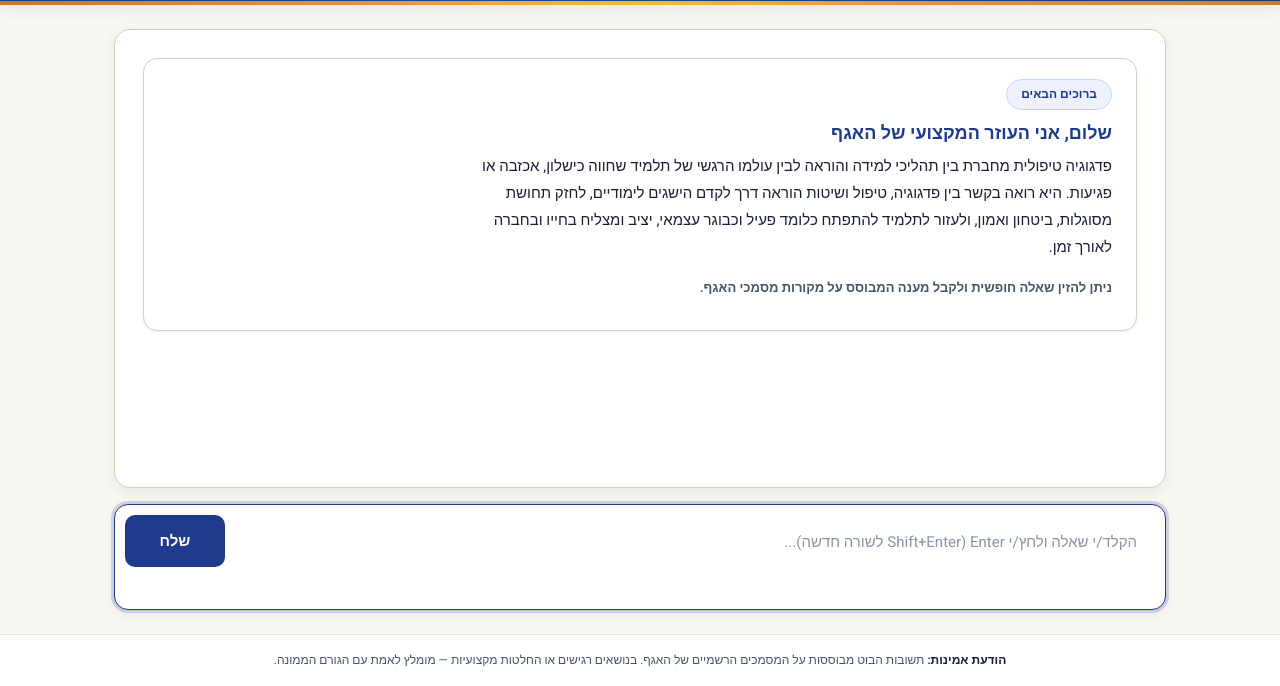
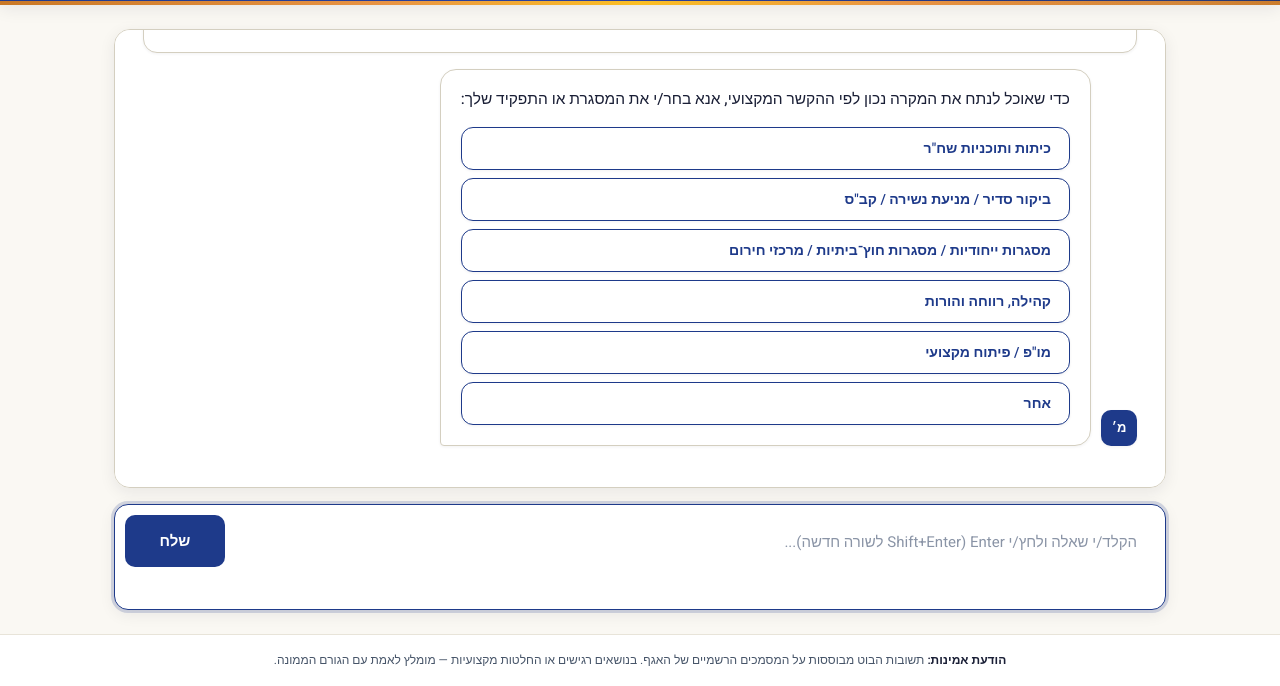
Before and after one commit to topedumail/-, a plain HTML site: page frontend/index.html in a window 1280 px wide. Shown: the part 114-800 px from the top of the page. Drawn offline with nearby package versions, Linux system fonts and the light colour scheme; no server answers; files whose address does not match are found by name.

Commit message:
Show role-selection buttons on page load
On startup (and after new conversation), the bot immediately displays
the 6 framework/role options as clickable buttons. Clicking locks all
buttons, highlights the chosen one, and sends it as a user message so
the conversation flows naturally.

Co-Authored-By: Claude Sonnet 4.6 <noreply@anthropic.com>

```diff
--- a/frontend/index.html
+++ b/frontend/index.html
@@ -710,8 +710,7 @@
         <div class="welcome-content">
           <div class="welcome-greeting">ברוכים הבאים</div>
           <h2>שלום, אני העוזר המקצועי של האגף</h2>
-          <p>פדגוגיה טיפולית מחברת בין תהליכי למידה והוראה לבין עולמו הרגשי של תלמיד שחווה כישלון, אכזבה או פגיעות. היא רואה בקשר בין פדגוגיה, טיפול ושיטות הוראה דרך לקדם הישגים לימודיים, לחזק תחושת מסוגלות, ביטחון ואמון, ולעזור לתלמיד להתפתח כלומד פעיל וכבוגר עצמאי, יציב ומצליח בחייו ובחברה לאורך זמן.</p>
-          <div class="examples-label">ניתן להזין שאלה חופשית ולקבל מענה המבוסס על מקורות מסמכי האגף.</div>
+          <p>מערכת ייעוץ ומענה מבוססת מסמכי האגף — פדגוגיה טיפולית, התערבות חינוכית, מסגרות וחוקים.</p>
         </div>
       </div>
     </div>
@@ -775,6 +774,51 @@
       }
     }
 
+    // ─── שאלת פתיחה: בחירת מסגרת/תפקיד ───
+    const ROLES = [
+      'כיתות ותוכניות שח"ר',
+      'ביקור סדיר / מניעת נשירה / קב"ס',
+      'מסגרות ייחודיות / מסגרות חוץ־ביתיות / מרכזי חירום',
+      'קהילה, רווחה והורות',
+      'מו"פ / פיתוח מקצועי',
+      'אחר'
+    ];
+
+    function showRoleQuestion() {
+      const { wrap, bubble } = buildMessage("bot");
+
+      const intro = document.createElement("p");
+      intro.style.cssText = "margin: 0 0 14px; font-weight: 500;";
+      intro.textContent = "כדי שאוכל לנתח את המקרה נכון לפי ההקשר המקצועי, אנא בחר/י את המסגרת או התפקיד שלך:";
+      bubble.appendChild(intro);
+
+      const btns = document.createElement("div");
+      btns.className = "option-btns";
+
+      ROLES.forEach(role => {
+        const btn = document.createElement("button");
+        btn.className = "option-btn";
+        btn.textContent = role;
+        btn.addEventListener("click", () => {
+          // נעל את כל הכפתורים לאחר בחירה
+          btns.querySelectorAll(".option-btn").forEach(b => {
+            b.disabled = true;
+            b.style.opacity = "0.5";
+            b.style.cursor = "default";
+          });
+          btn.style.opacity = "1";
+          btn.style.background = "var(--primary)";
+          btn.style.color = "white";
+          inputEl.value = role;
+          send();
+        });
+        btns.appendChild(btn);
+      });
+
+      bubble.appendChild(btns);
+      scrollToBottom(true);
+    }
+
     async function newConversation() {
       try {
         await fetch("/api/session/reset?session_id=" + encodeURIComponent(sessionId || ""), {
@@ -784,11 +828,11 @@
         // לא קריטי
       }
       sessionId = null;
-      // ניקוי כל ההודעות מהצ'אט פרט להודעת הפתיחה
+      // ניקוי כל ההודעות מהצ'אט פרט לכרטיס הפתיחה
       const welcome = messagesEl.querySelector(".welcome");
       messagesEl.innerHTML = "";
       if (welcome) messagesEl.appendChild(welcome);
-      addMessage("bot", "💬 התחלנו שיחה חדשה. הזיכרון של הבוט אופס.");
+      showRoleQuestion();
       inputEl.focus();
     }
 
@@ -1015,6 +1059,7 @@
     });
 
     loadStatus();
+    showRoleQuestion();
     inputEl.focus();
   </script>
 </body>
```
